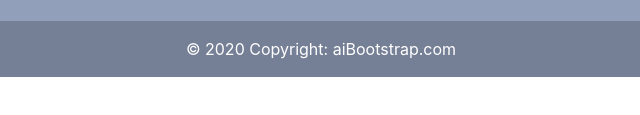
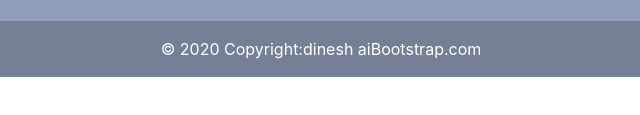
Before and after one commit to shanmuktagore/project, a plain HTML site: page index.html in a window 1280 px wide. Shown: the part 3735-3850 px from the top of the page, 319-959 px from the left. Drawn offline with nearby package versions, Linux system fonts and the light colour scheme.

Commit message:
addddddddddddd

```diff
--- a/index.html
+++ b/index.html
@@ -477,7 +477,7 @@ box-shadow:0px 3px 4px black;
          class="text-center p-3"
          style="background-color: rgba(0, 0, 0, 0.2)"
          >
-      © 2020 Copyright:
+      © 2020 Copyright:dinesh
       <a class="text-white" href="https://mdbootstrap.com/"
          >aiBootstrap.com</a
         >
```
